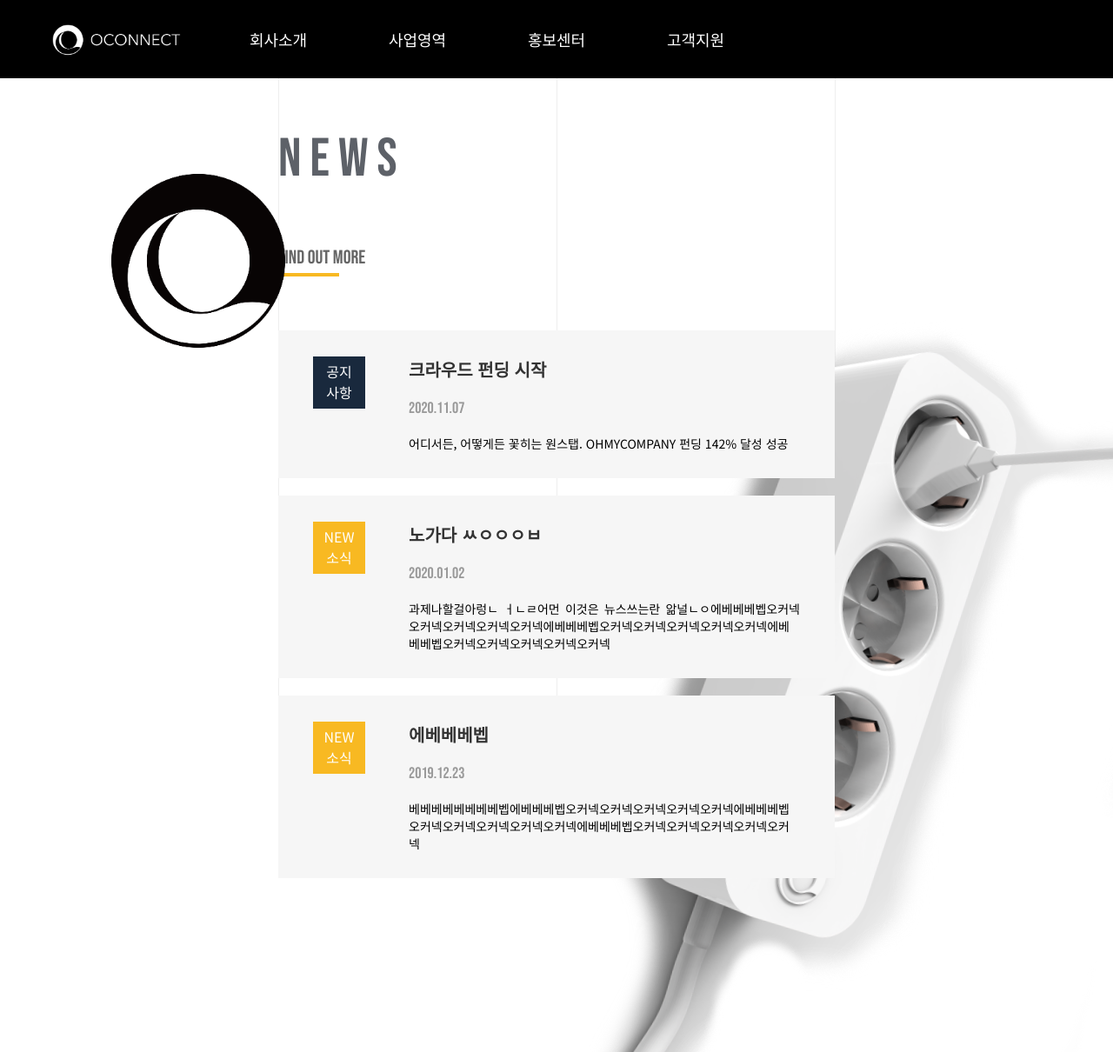
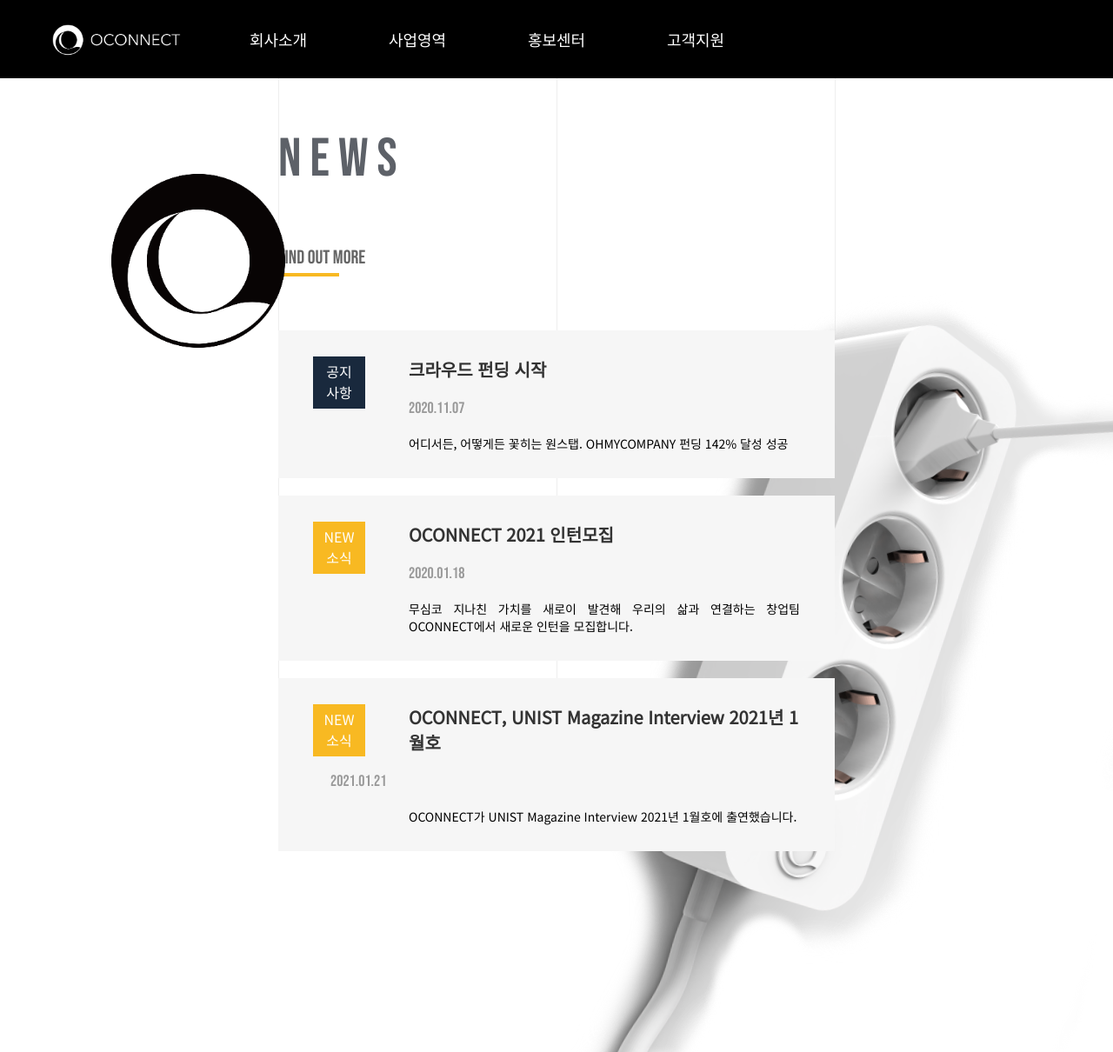
Before and after one commit to Aiden-Kwak/oconnect_homepage_2020, a plain HTML site: page news.html in a window 1280 px wide. Shown: the top 1210 px of the page at 87% size. Drawn offline with Linux system fonts and the light colour scheme.

Commit message:
Add files via upload

```diff
--- a/news.html
+++ b/news.html
@@ -81,19 +81,17 @@
                             <span class="date en">2020.11.07</span>
                             <span class="desc">어디서든, 어떻게든 꽃히는 원스탭. OHMYCOMPANY 펀딩 142% 달성 성공</span>
                         </a></li>
-                    <li><a href="#">
+                    <li><a href="https://www.notion.so/I-CONNECT-U-99e81d21a2c64a1fb80e71608603880a" target="_blank">
                             <span class="category">NEW<br>소식</span>
-                            <span class="subject">노가다 ㅆㅇㅇㅇㅂ</span>
-                            <span class="date en">2020.01.02</span>
-                            <span class="desc">과제나할걸아렁ㄴ ㅓㄴㄹ어먼
-                                이것은 뉴스쓰는란 앎널ㄴㅇ에베베베벱오커넥오커넥오커넥오커넥오커넥에베베베벱오커넥오커넥오커넥오커넥오커넥에베베베벱오커넥오커넥오커넥오커넥오커넥</span>
+                            <span class="subject">OCONNECT 2021 인턴모집</span>
+                            <span class="date en">2020.01.18</span>
+                            <span class="desc">무심코 지나친 가치를 새로이 발견해 우리의 삶과 연결하는 창업팀 OCONNECT에서 새로운 인턴을 모집합니다.</span>
                         </a></li>
                     <li><a href="#">
                             <span class="category">NEW<br>소식</span>
-                            <span class="subject">에베베베벱</span>
-                            <span class="date en">2019.12.23</span>
-                            <span
-                                class="desc">베베베베베베베베벱에베베베벱오커넥오커넥오커넥오커넥오커넥에베베베벱오커넥오커넥오커넥오커넥오커넥에베베베벱오커넥오커넥오커넥오커넥오커넥</span>
+                            <span class="subject">OCONNECT, UNIST Magazine Interview 2021년 1월호</span>
+                            <span class="date en">2021.01.21</span>
+                            <span class="desc">OCONNECT가 UNIST Magazine Interview 2021년 1월호에 출연했습니다.</span>
                         </a></li>
                 </ul>
             </div>
```
Also changed, not shown: index.html (+7 -8 lines).
